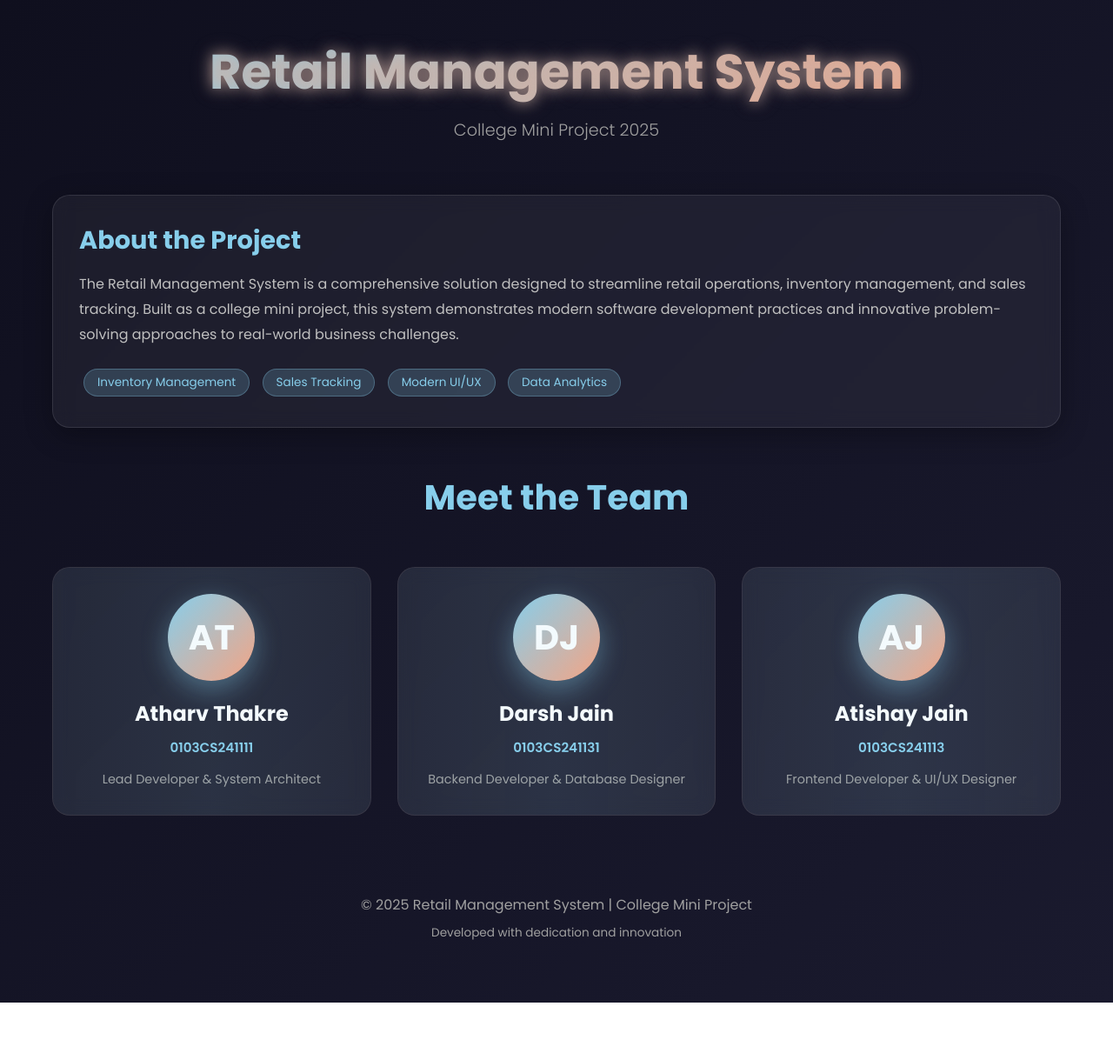
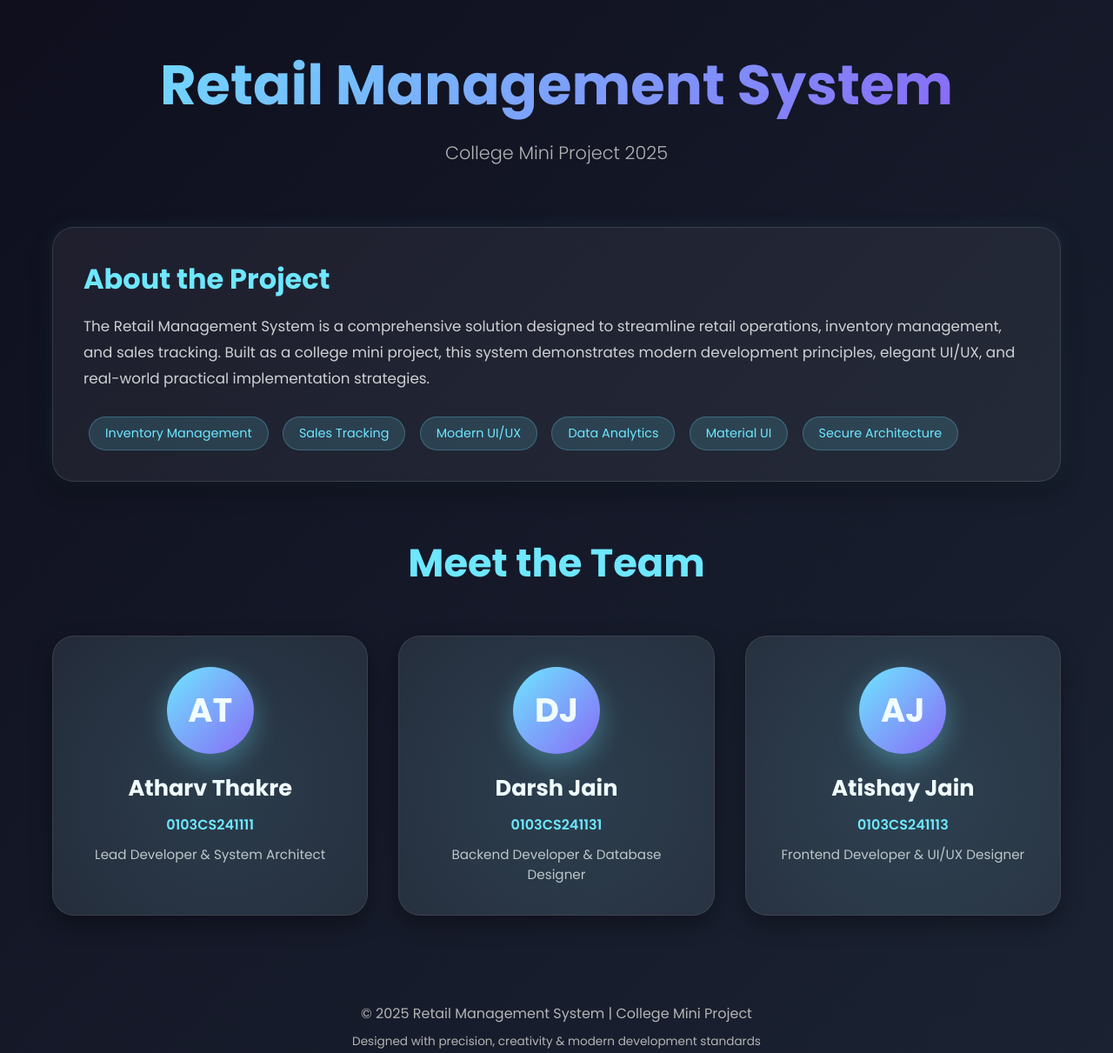
Before and after one commit to atharv-thakre/test-website, a plain HTML site: page about/index.html in a window 1280 px wide. Shown: the whole page at 87% size. Before the commit the page ends 1153 px from the top, so only its background shows below. Drawn offline with Linux system fonts and the light colour scheme.

Commit message:
final commit

```diff
--- a/about/index.html
+++ b/about/index.html
@@ -4,7 +4,9 @@
     <meta charset="UTF-8">
     <meta name="viewport" content="width=device-width, initial-scale=1.0">
     <title>About - Retail Management System</title>
+
     <link href="https://fonts.googleapis.com/css2?family=Poppins:wght@300;400;600;700&display=swap" rel="stylesheet">
+
     <style>
         * {
             margin: 0;
@@ -14,221 +16,209 @@
 
         body {
             font-family: 'Poppins', sans-serif;
-            background: linear-gradient(135deg, #0f0f1e 0%, #1a1a2e 100%);
+            background: linear-gradient(135deg, #0f0f1e 0%, #1b2333 100%);
             color: #e0e0e0;
             min-height: 100vh;
             overflow-x: hidden;
+            animation: fadePage 1.2s ease forwards;
+            opacity: 0;
+        }
+
+        @keyframes fadePage {
+            from { opacity: 0; }
+            to { opacity: 1; }
         }
 
         .container {
             max-width: 1200px;
             margin: 0 auto;
-            padding: 40px 20px;
+            padding: 50px 20px;
         }
 
         header {
             text-align: center;
-            margin-bottom: 60px;
+            margin-bottom: 70px;
             animation: fadeInDown 1s ease;
         }
 
+        /* UPDATED: Removed glow animation */
         h1 {
-            font-size: 3.5rem;
+            font-size: 4rem;
             font-weight: 700;
-            background: linear-gradient(135deg, #87CEEB 0%, #FFA07A 100%);
+            background: linear-gradient(135deg, #6EE7FF 0%, #8B5CF6 100%);
             -webkit-background-clip: text;
             -webkit-text-fill-color: transparent;
             background-clip: text;
-            margin-bottom: 10px;
-            animation: glow 2s ease-in-out infinite alternate;
+            margin-bottom: 15px;
         }
 
         .subtitle {
-            font-size: 1.2rem;
-            color: #a0a0a0;
+            font-size: 1.3rem;
+            color: #b4b4b4;
             font-weight: 300;
+            animation: fadeInUp 1s ease both;
         }
 
         .project-info {
-            background: rgba(255, 255, 255, 0.05);
-            backdrop-filter: blur(10px);
-            border-radius: 20px;
-            padding: 30px;
-            margin-bottom: 50px;
-            border: 1px solid rgba(255, 255, 255, 0.1);
+            background: rgba(255, 255, 255, 0.06);
+            backdrop-filter: blur(12px);
+            border-radius: 25px;
+            padding: 35px;
+            margin-bottom: 60px;
+            border: 1px solid rgba(255, 255, 255, 0.12);
             animation: fadeInUp 1s ease 0.3s both;
-            box-shadow: 0 8px 32px rgba(0, 0, 0, 0.3);
+            box-shadow: 0 10px 25px rgba(0, 0, 0, 0.35),
+                        0 0 20px rgba(110, 231, 255, 0.1);
+            transition: 0.4s;
+        }
+
+        .project-info:hover {
+            transform: translateY(-4px);
+            box-shadow: 0 15px 35px rgba(0,0,0,0.45),
+                        0 0 30px rgba(139, 92, 246, 0.25);
         }
 
         .project-info h2 {
-            color: #87CEEB;
+            color: #6EE7FF;
             margin-bottom: 15px;
-            font-size: 1.8rem;
+            font-size: 2rem;
         }
 
         .project-info p {
             line-height: 1.8;
-            color: #c0c0c0;
+            color: #cfd1d3;
+            font-size: 1.05rem;
+        }
+
+        .tech-badge {
+            display: inline-block;
+            background: rgba(110, 231, 255, 0.15);
+            color: #6EE7FF;
+            padding: 8px 18px;
+            border-radius: 30px;
+            margin: 8px 6px 0;
+            font-size: 0.9rem;
+            border: 1px solid rgba(110, 231, 255, 0.25);
+            transition: 0.25s;
+        }
+
+        .tech-badge:hover {
+            transform: scale(1.08);
+            background: rgba(139, 92, 246, 0.25);
+            color: #cbbcff;
         }
 
         .team-section {
-            margin-top: 50px;
+            margin-top: 60px;
+            animation: fadeInUp 1s ease 0.5s both;
         }
 
         .team-section h2 {
             text-align: center;
-            font-size: 2.5rem;
+            font-size: 2.8rem;
             margin-bottom: 50px;
-            color: #87CEEB;
-            animation: fadeInUp 1s ease 0.5s both;
+            color: #6EE7FF;
         }
 
         .team-grid {
             display: grid;
-            grid-template-columns: repeat(auto-fit, minmax(300px, 1fr));
-            gap: 30px;
-            margin-bottom: 50px;
+            grid-template-columns: repeat(auto-fit, minmax(290px, 1fr));
+            gap: 35px;
         }
 
         .team-card {
-            background: rgba(255, 255, 255, 0.05);
-            backdrop-filter: blur(10px);
-            border-radius: 20px;
-            padding: 30px;
-            border: 1px solid rgba(255, 255, 255, 0.1);
-            transition: all 0.4s ease;
+            background: rgba(255, 255, 255, 0.06);
+            backdrop-filter: blur(15px);
+            border-radius: 25px;
+            padding: 35px;
+            border: 1px solid rgba(255, 255, 255, 0.12);
+            text-align: center;
+            animation: fadeInUp 1s ease both;
             position: relative;
             overflow: hidden;
-            animation: fadeInUp 1s ease both;
+            transition: 0.4s;
+            box-shadow: 0 10px 25px rgba(0,0,0,0.35);
         }
 
-        .team-card:nth-child(1) { animation-delay: 0.7s; }
-        .team-card:nth-child(2) { animation-delay: 0.9s; }
-        .team-card:nth-child(3) { animation-delay: 1.1s; }
+        .team-card:hover {
+            transform: translateY(-10px);
+            border-color: rgba(110, 231, 255, 0.5);
+            box-shadow:
+                0 15px 35px rgba(0,0,0,0.45),
+                0 0 30px rgba(110, 231, 255, 0.3);
+        }
 
         .team-card::before {
             content: '';
             position: absolute;
-            top: -50%;
-            left: -50%;
-            width: 200%;
-            height: 200%;
-            background: linear-gradient(45deg, transparent, rgba(135, 206, 235, 0.1), transparent);
+            top: -60%;
+            left: -60%;
+            width: 220%;
+            height: 220%;
+            background: radial-gradient(circle, rgba(110,231,255,0.12), transparent 70%);
             transform: rotate(45deg);
             transition: all 0.6s ease;
         }
 
         .team-card:hover::before {
-            left: 100%;
-        }
-
-        .team-card:hover {
-            transform: translateY(-10px);
-            border-color: rgba(135, 206, 235, 0.5);
-            box-shadow: 0 15px 40px rgba(135, 206, 235, 0.3);
+            left: 60%;
         }
 
         .avatar {
             width: 100px;
             height: 100px;
             border-radius: 50%;
-            background: linear-gradient(135deg, #87CEEB 0%, #FFA07A 100%);
+            background: linear-gradient(135deg, #6EE7FF 0%, #8B5CF6 100%);
             margin: 0 auto 20px;
             display: flex;
+            justify-content: center;
             align-items: center;
-            justify-content: center;
-            font-size: 2.5rem;
+            font-size: 2.4rem;
             font-weight: 700;
             color: white;
-            box-shadow: 0 10px 30px rgba(135, 206, 235, 0.4);
+            box-shadow: 0 10px 30px rgba(110,231,255,0.35);
         }
 
         .team-card h3 {
-            color: #fff;
-            font-size: 1.5rem;
+            color: #ffffff;
+            font-size: 1.6rem;
             margin-bottom: 10px;
-            text-align: center;
         }
 
         .enrollment {
-            color: #87CEEB;
-            text-align: center;
+            color: #6EE7FF;
             font-weight: 600;
-            font-size: 0.95rem;
-            margin-bottom: 15px;
+            margin-bottom: 10px;
         }
 
         .role {
-            text-align: center;
-            color: #a0a0a0;
-            font-size: 0.9rem;
+            color: #c4c4c4;
+            font-size: 0.95rem;
         }
 
         footer {
             text-align: center;
-            margin-top: 60px;
+            margin-top: 70px;
             padding: 30px;
-            color: #a0a0a0;
-            animation: fadeIn 1s ease 1.3s both;
-        }
-
-        .tech-badge {
-            display: inline-block;
-            background: rgba(135, 206, 235, 0.2);
-            color: #87CEEB;
-            padding: 5px 15px;
-            border-radius: 20px;
-            margin: 5px;
-            font-size: 0.85rem;
-            border: 1px solid rgba(135, 206, 235, 0.3);
+            color: #b4b4b4;
+            animation: fadeIn 1s ease 1s both;
         }
 
         @keyframes fadeInDown {
-            from {
-                opacity: 0;
-                transform: translateY(-30px);
-            }
-            to {
-                opacity: 1;
-                transform: translateY(0);
-            }
+            from { opacity: 0; transform: translateY(-30px); }
+            to { opacity: 1; transform: translateY(0); }
         }
 
         @keyframes fadeInUp {
-            from {
-                opacity: 0;
-                transform: translateY(30px);
-            }
-            to {
-                opacity: 1;
-                transform: translateY(0);
-            }
-        }
-
-        @keyframes fadeIn {
-            from { opacity: 0; }
-            to { opacity: 1; }
-        }
-
-        @keyframes glow {
-            from {
-                text-shadow: 0 0 10px rgba(135, 206, 235, 0.5),
-                             0 0 20px rgba(135, 206, 235, 0.3);
-            }
-            to {
-                text-shadow: 0 0 20px rgba(255, 160, 122, 0.8),
-                             0 0 30px rgba(255, 160, 122, 0.5);
-            }
-        }
-
-        @media (max-width: 768px) {
-            h1 { font-size: 2.5rem; }
-            .team-grid { grid-template-columns: 1fr; }
+            from { opacity: 0; transform: translateY(30px); }
+            to { opacity: 1; transform: translateY(0); }
         }
     </style>
 </head>
+
 <body>
     <div class="container">
+
         <header>
             <h1>Retail Management System</h1>
             <p class="subtitle">College Mini Project 2025</p>
@@ -239,20 +229,24 @@
             <p>
                 The Retail Management System is a comprehensive solution designed to streamline retail operations,
                 inventory management, and sales tracking. Built as a college mini project, this system demonstrates
-                modern software development practices and innovative problem-solving approaches to real-world
-                business challenges.
+                modern development principles, elegant UI/UX, and real-world practical implementation strategies.
             </p>
+
             <div style="margin-top: 20px;">
                 <span class="tech-badge">Inventory Management</span>
                 <span class="tech-badge">Sales Tracking</span>
                 <span class="tech-badge">Modern UI/UX</span>
                 <span class="tech-badge">Data Analytics</span>
+                <span class="tech-badge">Material UI</span>
+                <span class="tech-badge">Secure Architecture</span>
             </div>
         </div>
 
         <section class="team-section">
             <h2>Meet the Team</h2>
+
             <div class="team-grid">
+
                 <div class="team-card">
                     <div class="avatar">AT</div>
                     <h3>Atharv Thakre</h3>
@@ -273,13 +267,17 @@
                     <p class="enrollment">0103CS241113</p>
                     <p class="role">Frontend Developer & UI/UX Designer</p>
                 </div>
+
             </div>
         </section>
 
         <footer>
             <p>© 2025 Retail Management System | College Mini Project</p>
-            <p style="margin-top: 10px; font-size: 0.85rem;">Developed with dedication and innovation</p>
+            <p style="margin-top: 10px; font-size: 0.85rem;">
+                Designed with precision, creativity & modern development standards
+            </p>
         </footer>
+
     </div>
 </body>
 </html>
```
